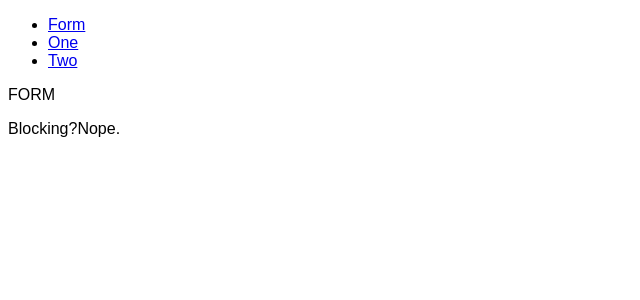
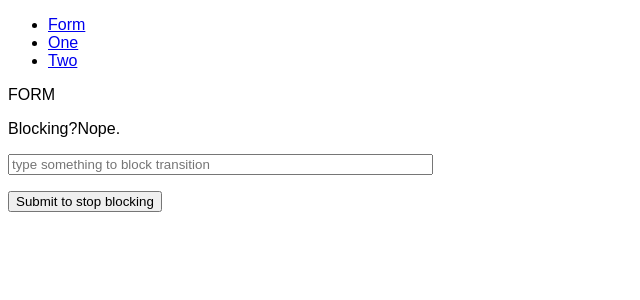
Before and after one commit to PetKatt/react-router-course, a React (Create React App) app: page / in a window 1280 px wide. Shown: the top 300 px of the page, without its empty margins (0-640 px from the left). Built offline with nearby package versions, Linux system fonts and the light colour scheme.

Commit message:
preventTransitions: block transitions DONE

```diff
--- a/src/containers/App.js
+++ b/src/containers/App.js
@@ -17,7 +17,13 @@ class Form extends Component {
 		const { isBlocking } = this.state;
 
 		return (
-			<form>
+			<form onSubmit={(event) => {
+				event.preventDefault();
+				event.target.reset();
+				this.setState(() => ({
+					isBlocking: false
+				}))
+			}}>
 				FORM
 				<Prompt
 					when={isBlocking}
@@ -31,6 +37,27 @@ class Form extends Component {
 						: "Nope."
 					}
 				</p>
+
+				<p>
+					<input
+						size="50"
+						placeholder="type something to block transition"
+						onChange={(event) => {
+							const isBlocking = event.target.value.length > 0;
+							this.setState(() => ({
+								isBlocking
+							}));
+						}}
+					/>
+				</p>
+
+				<p>
+					<button>
+						Submit to stop blocking
+					</button>
+				</p>
+
+
 
 
 			</form>
```
